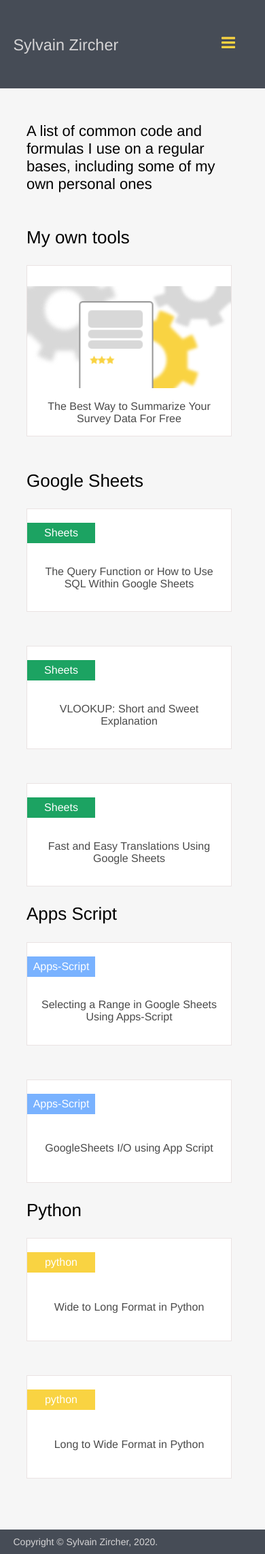
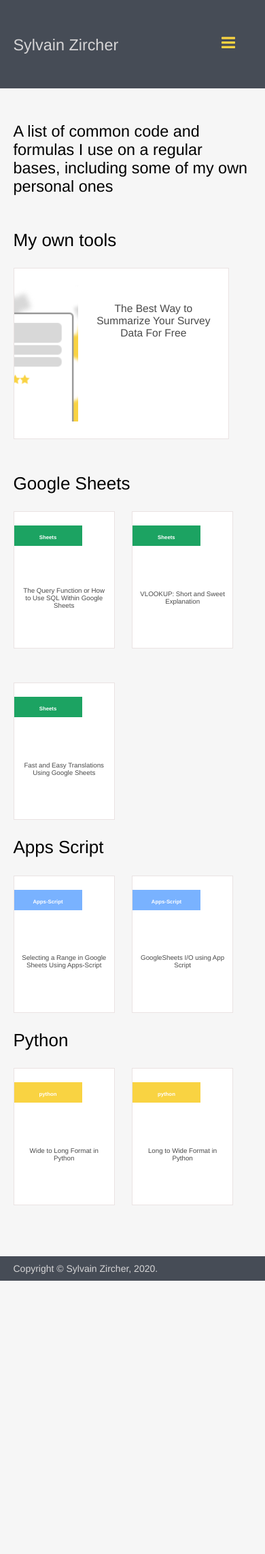
Before and after one commit to sylvainzircher/sylvainzircher.github.io, a Jekyll site: the page built from resources/index.html, in a window 390 px wide. Shown: the whole page at 68% size. Built offline with Jekyll 4.4.1, drawn with Linux system fonts in a browser that asks for light colours; nearby versions of some CDN libraries; after the commit the page ends 1884 px from its top, so only the background shows below that.

Commit message:
Fixing a few Mobile CSS stuff

```diff
--- a/_sass/modules/_Resources.scss
+++ b/_sass/modules/_Resources.scss
@@ -140,10 +140,15 @@
 	font-size: 16px;
 }
 
-@media only screen and (max-device-width: 480px) {
+@media only screen and (max-width: 600px), only screen and (max-device-width: 600px) {
+	img {
+    	width: 100%;
+	}
+
 	.content-resources  {
 		width: $websiteMobileWidth;
 	}
+
 	.content-resources p {
 		font-size: $mobileTitleFontSize;
 	}
--- a/_sass/modules/_header.scss
+++ b/_sass/modules/_header.scss
@@ -64,7 +64,7 @@
     margin: 0 auto;
   }
   .site-header-content-wrapper h1 {
-    font-size: 4vw;
+    font-size: $tabletTitleFontSize;
   }
   .site-header {
     padding-top: 50px;
@@ -74,6 +74,6 @@
 
 @media only screen and (max-width: 600px), only screen and (max-device-width: 600px) {
   .site-header-content-wrapper h1 {
-    font-size: 6vw;
+    font-size: $mobileTitleFontSize;
   }
 }
--- a/_sass/modules/_social-sharing.scss
+++ b/_sass/modules/_social-sharing.scss
@@ -80,12 +80,9 @@
   	margin-bottom: 50px;
   }
 
-  img {
-    width: 100%;
-  }
 }
 
-@media only screen and (max-width: 600px), only screen and (max-device-width: 60px) {
+@media only screen and (max-width: 600px), only screen and (max-device-width: 600px) {
   .share-buttons a {
     width: 10vw;
     height: 10vw;
--- a/_sass/tools/_variables.scss
+++ b/_sass/tools/_variables.scss
@@ -22,12 +22,15 @@
 $websiteMobileWidth: 90%;
 $blogDesktopWidth: 700px;
 
-$mobileTitleFontSize: 5vw;
+/* Mobile */
+$mobileTitleFontSize: 6vw;
 $mobileParagraphFontSize: 4vw;
 $mobileBlogParagraphFontSize: 3vw;
 $mobileParagraphMargin: 10%;
 $mobileFooterFontSize: 2vw;
 $mobileBlogCategoryFontSize: 2vw;
 $mobileBlogLineHeight: 6vw;
+$mobileMenuMargin: 5%;
 
-$mobileMenuMargin: 5%;
+/* Tablet */
+$tabletTitleFontSize: 4vw;
```
